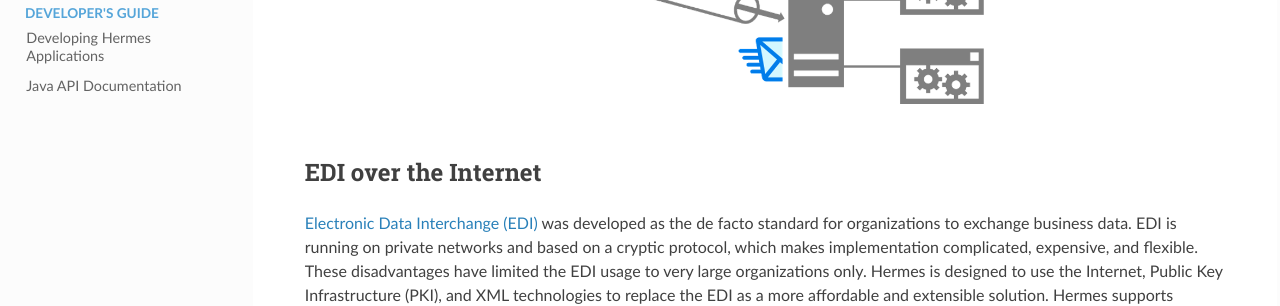
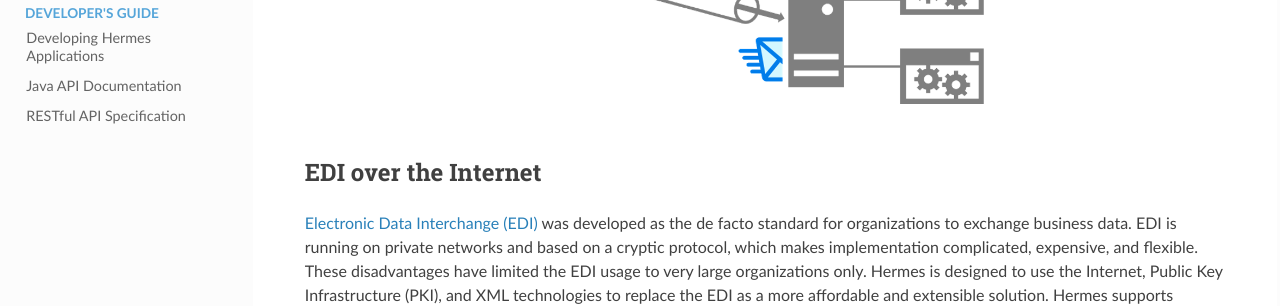
Before and after one commit to cecid/hermes-docs, a Sphinx documentation site: the page built from docs/source/index.rst, in a window 1280 px wide and 1381 px high. Shown: the part 640-946 px from the top of the window. Built offline with Sphinx 7.4.7 and the Read the Docs theme 2.0.0, drawn with Linux system fonts in a browser that asks for light colours.

Commit message:
Add Rest API Spec. link on homepage

```diff
--- a/docs/source/index.rst
+++ b/docs/source/index.rst
@@ -82,6 +82,7 @@
 
    application.rst
    Java API Documentation <http://javadoc.hermes.cecid.org/>
+   RESTful API Specification <https://app.swaggerhub.com/apis/cecid-dev/Hermes2/1.0.0>
 
 .. 1. Hermes System Architecture <- Hermes2 Technical Guide.doc
    2. Developing Hermes Plugins <- Hermes 2 Plugin Development Guide.doc
```
